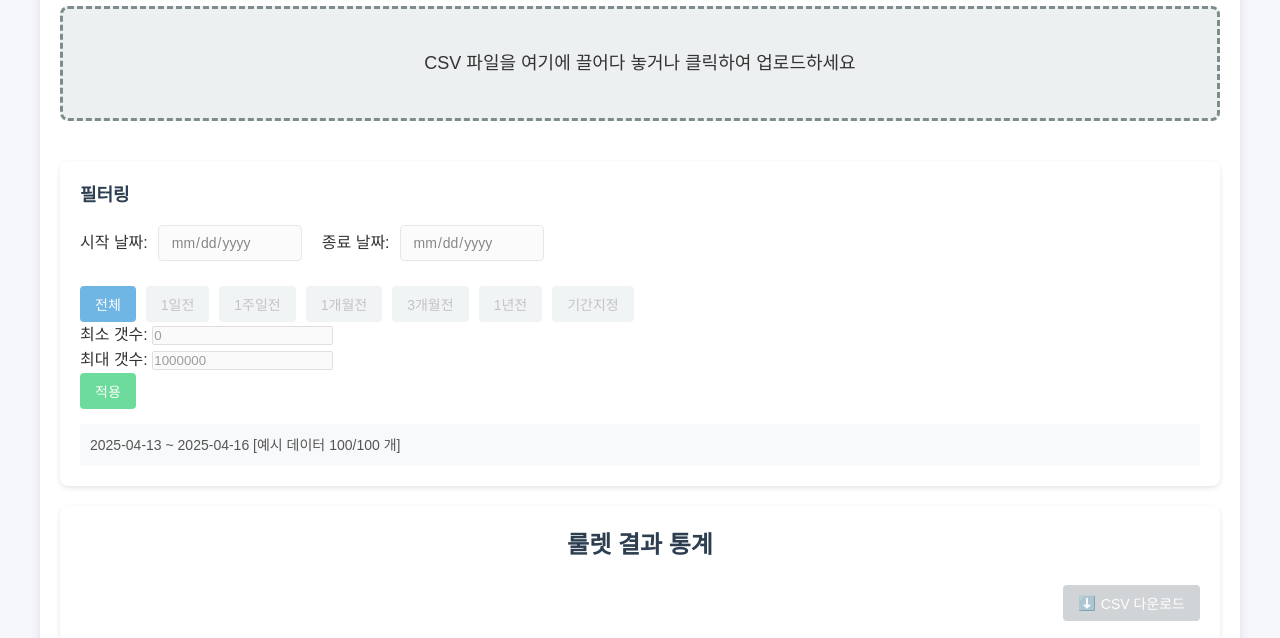
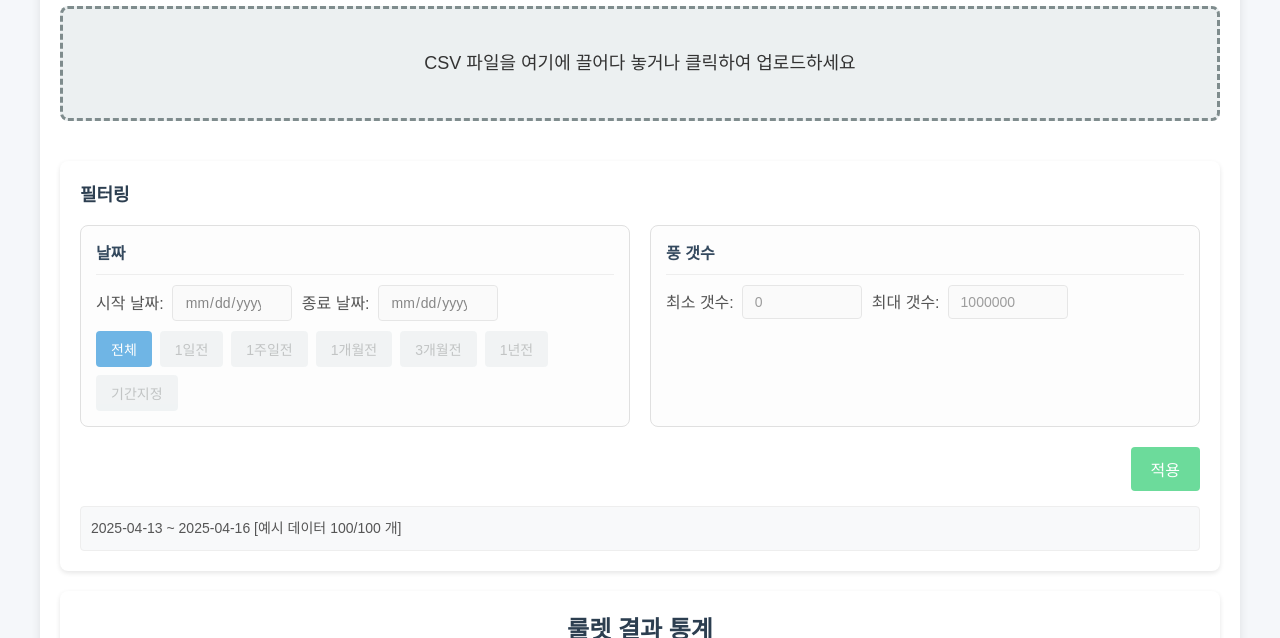
Before and after one commit to soopatree/soopatree.github.io, a website built with webpack: page index.html in a window 1280 px wide. Shown: the part 105-743 px from the top of the page. Built offline with nearby package versions, Linux system fonts and the light colour scheme.

Commit message:
refactor: Improve filter UI layout and styling

```diff
--- a/index.html
+++ b/index.html
@@ -18,7 +18,8 @@
         <div class="filter-section">
           <h3>필터링</h3>
           <div class="filter-controls">
-            <div class="date-range">
+            <div class="filter-group date-filter-group">
+              <h4>날짜</h4>
               <div class="date-inputs">
                 <div class="date-field">
                   <label for="mockStartDate">시작 날짜:</label>
@@ -39,7 +40,8 @@
                 <button class="filter-button" disabled>기간지정</button>
               </div>
             </div>
-            <div class="balloon-filter">
+            <div class="filter-group balloon-filter-group">
+              <h4>풍 갯수</h4>
               <div class="filter-inputs">
                 <div class="filter-field">
                   <label for="mockMinBalloons">최소 갯수:</label>
@@ -161,7 +163,8 @@
         <div class="filter-section">
           <h3>필터링</h3>
           <div class="filter-controls">
-            <div class="date-range">
+            <div class="filter-group date-filter-group">
+              <h4>날짜</h4>
               <div class="date-inputs">
                 <div class="date-field">
                   <label for="startDate">시작 날짜:</label>
@@ -182,7 +185,8 @@
                 <button id="filterCustomRange" class="filter-button">기간지정</button>
               </div>
             </div>
-            <div class="balloon-filter">
+            <div class="filter-group balloon-filter-group">
+              <h4>풍 갯수</h4>
               <div class="filter-inputs">
                 <div class="filter-field">
                   <label for="minBalloons">최소 갯수:</label>
--- a/src/modules/balloonFilter.js
+++ b/src/modules/balloonFilter.js
@@ -31,7 +31,6 @@ export function isBalloonInRange(amount) {
 export function initBalloonFilter(options = {}) {
   const minBalloonsInput = document.getElementById('minBalloons');
   const maxBalloonsInput = document.getElementById('maxBalloons');
-  const applyFilterBtn = document.getElementById('applyBalloonFilter');
 
   const filterState = {
     minBalloons: null,
--- a/src/modules/dateFilter.js
+++ b/src/modules/dateFilter.js
@@ -90,7 +90,6 @@ export function initDateFilter(options = {}) {
   const filter90DaysBtn = document.getElementById('filter90Days');
   const filter365DaysBtn = document.getElementById('filter365Days');
   const filterCustomRangeBtn = document.getElementById('filterCustomRange');
-  const applyFilterBtn = document.getElementById('applyFilter');
   const dateInfoEl = document.getElementById('dateInfo');
 
   // 날짜 필터 상태 객체
--- a/src/style.css
+++ b/src/style.css
@@ -211,7 +211,7 @@ tr:hover {
   border-radius: 4px;
 }
 
-/* 날짜 필터링 스타일 */
+/* 날짜 및 풍선 필터링 스타일 */
 .filter-section {
   background: white;
   border-radius: 8px;
@@ -226,41 +226,65 @@ tr:hover {
   color: #2c3e50;
 }
 
-.date-range {
-  display: flex;
-  flex-direction: column;
-  gap: 15px;
-}
-
-.date-inputs {
+.filter-controls {
   display: flex;
   flex-wrap: wrap;
   gap: 20px;
+  margin-bottom: 20px;
 }
 
-.date-field {
+.filter-group {
+  flex: 1;
+  min-width: 300px;
+  border: 1px solid #e0e0e0;
+  border-radius: 8px;
+  padding: 15px;
+  background-color: #fdfdfd;
+}
+
+.filter-group h4 {
+  font-size: 16px;
+  margin-bottom: 10px;
+  color: #34495e;
+  border-bottom: 1px solid #eee;
+  padding-bottom: 8px;
+}
+
+.date-inputs,
+.filter-inputs {
+  display: flex;
+  flex-wrap: wrap;
+  gap: 10px;
+  margin-bottom: 10px;
+}
+
+.date-field,
+.filter-field {
   display: flex;
   align-items: center;
-  gap: 10px;
+  gap: 8px;
 }
 
-.date-field label {
+.date-field label,
+.filter-field label {
   font-weight: 500;
   white-space: nowrap;
+  color: #555;
 }
 
-.date-field input[type="date"] {
+.date-field input[type="date"],
+.filter-field input[type="number"] {
   padding: 8px 12px;
   border: 1px solid #ddd;
   border-radius: 4px;
   font-size: 14px;
+  width: 120px; /* 입력 필드 너비 조정 */
 }
 
 .quick-filters {
   display: flex;
   flex-wrap: wrap;
-  gap: 10px;
-  margin-top: 10px;
+  gap: 8px;
 }
 
 .filter-button {
@@ -282,10 +306,16 @@ tr:hover {
   color: white;
 }
 
+.apply-filters-container {
+  text-align: right;
+  margin-top: 10px;
+}
+
 .filter-button.apply {
   background-color: #2ecc71;
   color: white;
-  margin-left: auto;
+  padding: 10px 20px;
+  font-size: 16px;
 }
 
 .filter-button.apply:hover {
@@ -299,24 +329,28 @@ tr:hover {
   border-radius: 4px;
   font-size: 14px;
   color: #555;
+  border: 1px solid #eee;
 }
 
 /* 모바일 반응형 스타일 */
 @media (max-width: 768px) {
-  .date-inputs {
+  .filter-controls {
+    flex-direction: column;
+  }
+  .filter-group {
+    min-width: unset;
+    width: 100%;
+  }
+  .date-inputs,
+  .filter-inputs {
     flex-direction: column;
     gap: 10px;
   }
-
   .quick-filters {
-    flex-wrap: wrap;
-    justify-content: center;
+    justify-content: flex-start; /* 모바일에서 왼쪽 정렬 */
   }
-
   .filter-button.apply {
-    margin-left: 0;
     width: 100%;
-    margin-top: 10px;
   }
 }
 
```
